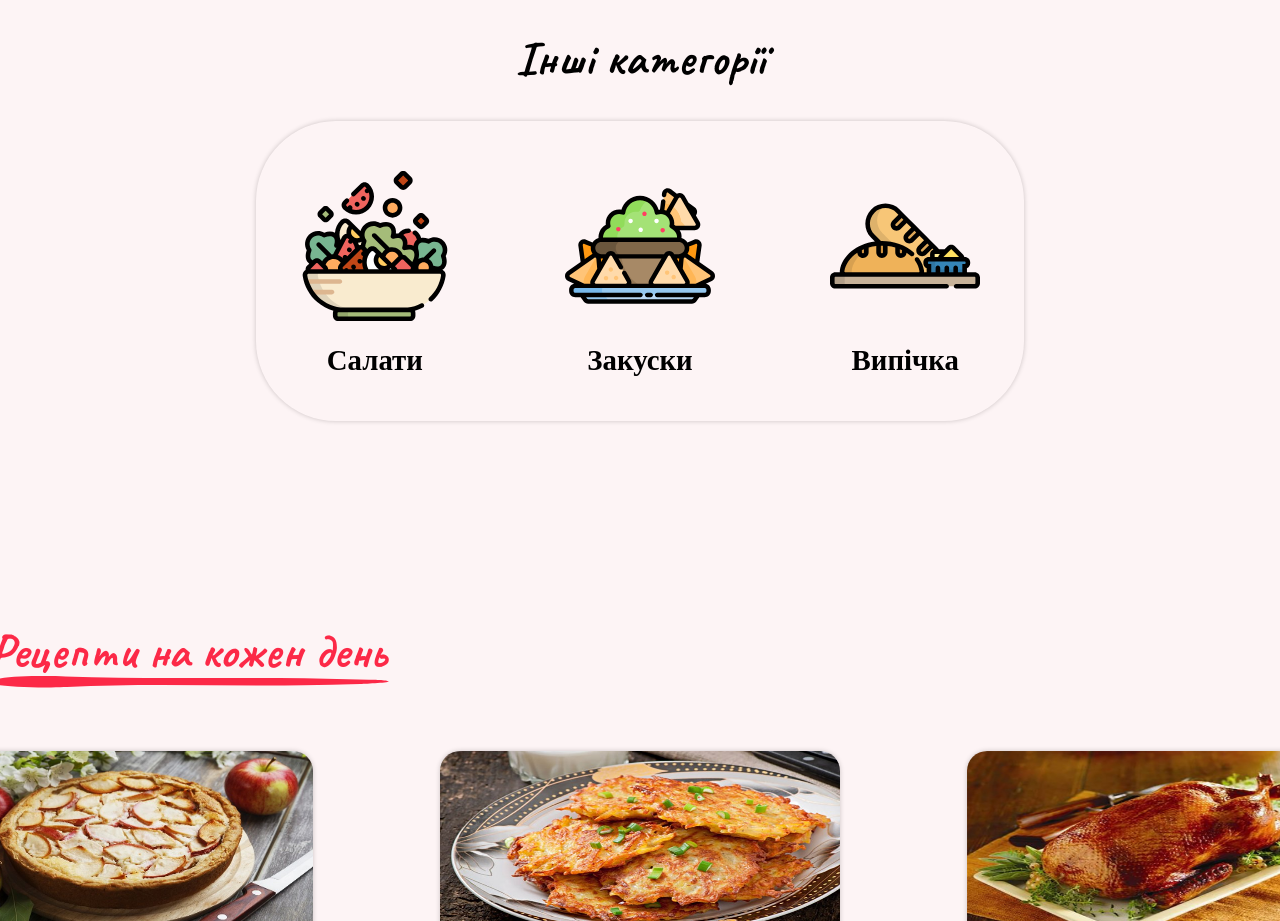
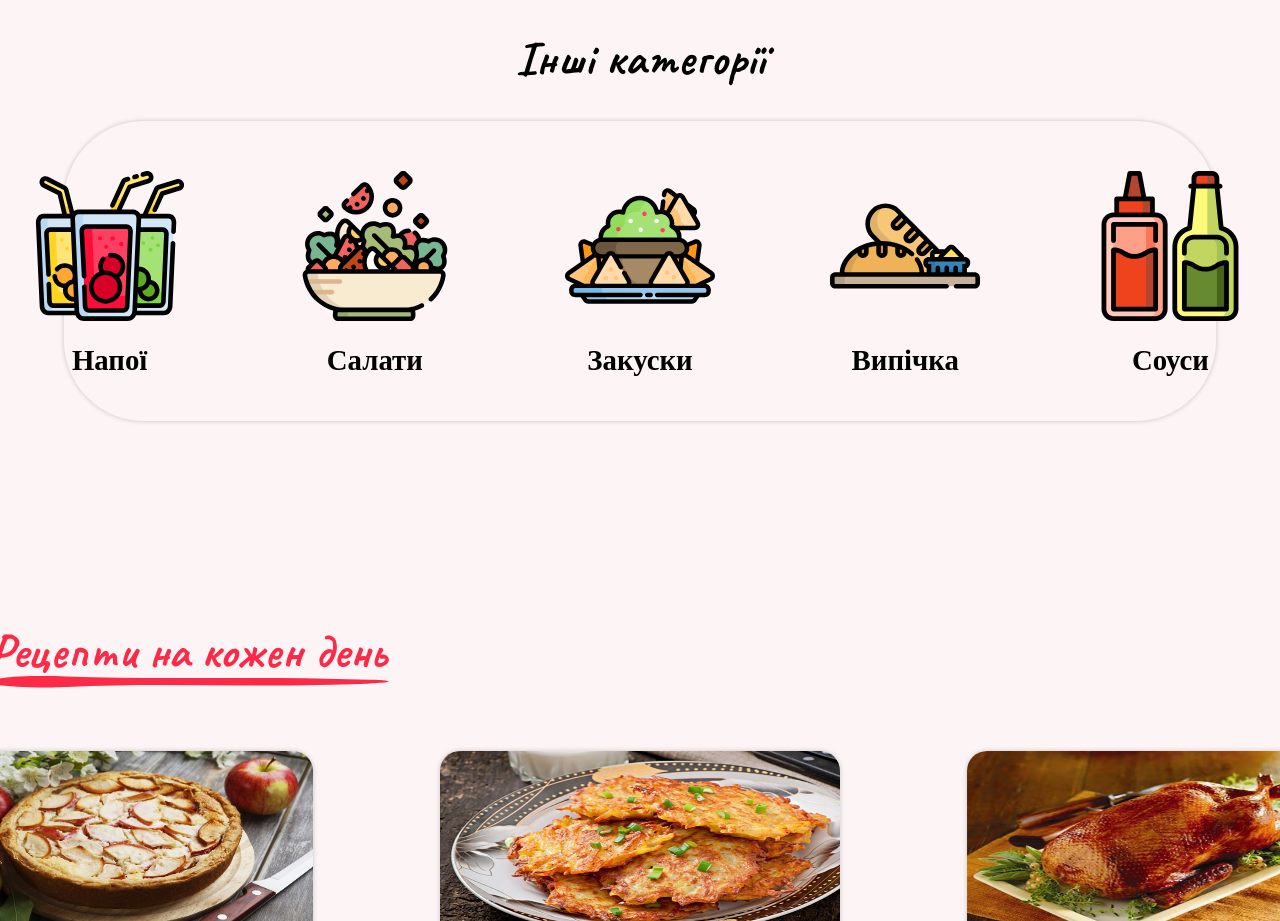
Before and after one commit to denyshub/Web-Project, a React (Create React App) app: page / in a window 1280 px wide. Shown: the part 1700-2621 px from the top of the page. Built offline with nearby package versions, Linux system fonts and the light colour scheme; a web font is replaced by a local one.

Commit message:
Main page inder image menu changes

```diff
--- a/src/Components_Folder/Under_Image_Menu.jsx
+++ b/src/Components_Folder/Under_Image_Menu.jsx
@@ -2,6 +2,8 @@ import React from "react";
 import Salad_Icon from "../Pictures/salad-icon.svg";
 import Snack_Icon from "../Pictures/snack-icon.svg";
 import Backing_Icon from "../Pictures/backing-icon.svg";
+import Drinks_Icon from "../Pictures/drinks-icon.svg"
+import Sauces_Icon from "../Pictures/sauces-icon.svg"
 import styles from "../Styles_Folder/Under_Image_Menu.module.css";
 import { NavLink } from "react-router-dom";
 const Food_Icon = (props) => {
@@ -21,10 +23,11 @@ const Under_Image_Menu = () => {
  <h1 className={styles.Other_Categoties}>Інші категорії</h1>
     <div className={styles.Menu_Horizontal_Aligner}>
       <div className={styles.Border_Box}>
-
+      <Food_Icon Image={Drinks_Icon} Text="Напої" Link = "/napoi"/>
       <Food_Icon Image={Salad_Icon} Text="Салати" Link = "/salaty"/>
       <Food_Icon Image={Snack_Icon} Text="Закуски" Link = "/sneky"/>
       <Food_Icon Image={Backing_Icon} Text="Випічка" Link = "/vypichka" />
+      <Food_Icon Image={Sauces_Icon} Text="Соуси" Link = "/sousy" />
       </div>
     </div>
   </>
--- a/src/Styles_Folder/Under_Image_Menu.module.css
+++ b/src/Styles_Folder/Under_Image_Menu.module.css
@@ -7,9 +7,9 @@
   display: flex;
   flex-direction: row;
   justify-content: center;
-  gap: 15%;
+  gap: 10%;
 
-  width: 60%;
+  width: 90%;
   height: 300px;
   box-shadow: 0px 0px 5px rgba(0, 0, 0, 0.2);
   border-radius: 80px;
```
Also changed, not shown: src/Pictures/drinks-icon.svg (added), src/Pictures/sauces-icon.svg (added).
